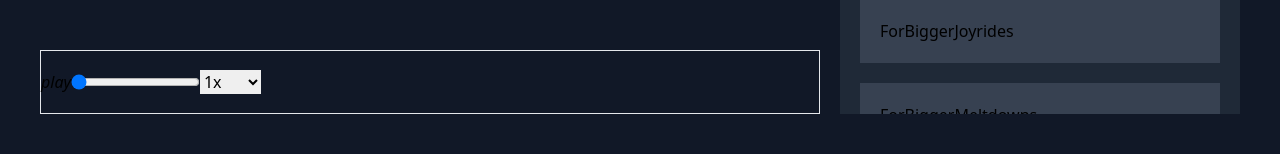
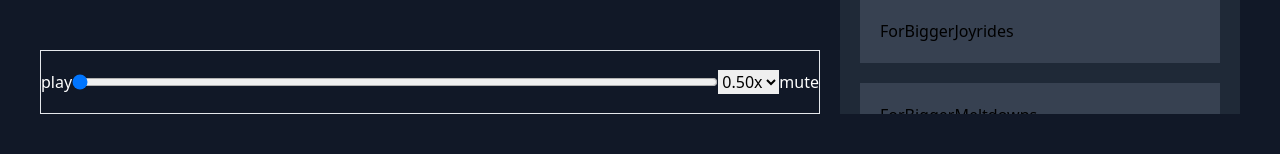
Before and after one commit to davidalekna/xstate-video-player, a React (Create React App) app: page / in a window 1280 px wide. Shown: the part 546-706 px from the top of the page. Built offline with nearby package versions, Linux system fonts and the light colour scheme.

Commit message:
spawn machines

```diff
--- a/src/components/player.tsx
+++ b/src/components/player.tsx
@@ -1,65 +1,68 @@
+import { useActor } from "@xstate/react";
 import { usePlaylistContext } from "./context";
 
 export const Player = ({ element }: { element: any }) => {
-  const [state] = usePlaylistContext();
-
-  const handleOnTimeUpdate = () => {};
-  const togglePlay = () => {};
-  const handleVideoProgress = (e: any) => {};
-  const handleVideoSpeed = (e: any) => {};
-  const toggleMute = () => {};
-
-  const playerState = {
-    isPlaying: false,
-    isMuted: false,
-    progress: 0,
-    speed: 1,
-  };
+  const [{ context }] = usePlaylistContext();
+  const [state, send] = useActor(context.player!);
 
   return (
     <div className="relative w-full h-full">
       <div className="aspect-w-16 w-full aspect-h-9 flex bg-black overflow-hidden">
         <video
           className="w-full h-full"
-          src={state.context.videos[0].url}
+          src={state.context.url}
           ref={element}
-          onTimeUpdate={handleOnTimeUpdate}
+          onTimeUpdate={() => {
+            // TODO: send action to child machine
+          }}
         />
       </div>
       <div className="flex items-center absolute left-0 bottom-0 right-0 w-full border h-16">
-        <div className="actions">
-          <button onClick={togglePlay}>
-            {!playerState.isPlaying ? (
-              <i className="bx bx-play">play</i>
-            ) : (
-              <i className="bx bx-pause">pause</i>
-            )}
+        <div className="flex flex-none">
+          <button
+            className="text-white"
+            onClick={() => {
+              // toggle play
+              send("PLAY");
+            }}
+          >
+            {state.context.playing ? "pause" : "play"}
           </button>
         </div>
+        <div className="flex flex-auto">
           <input
             type="range"
             min="0"
             max="100"
-          value={playerState.progress}
-          onChange={(e) => handleVideoProgress(e)}
+            className="w-full"
+            value={state.context.progress}
+            onChange={(e) => {
+              // handleVideoProgress(e)
+            }}
           />
+        </div>
+        <div className="">
           <select
             className="velocity"
-          value={playerState.speed}
-          onChange={(e) => handleVideoSpeed(e)}
+            value={state.context.speed}
+            onChange={(e) => {
+              // handleVideoSpeed(e)
+            }}
           >
             <option value="0.50">0.50x</option>
             <option value="1">1x</option>
             <option value="1.25">1.25x</option>
             <option value="2">2x</option>
           </select>
-        <button className="mute-btn" onClick={toggleMute}>
-          {!playerState.isMuted ? (
-            <i className="bx bxs-volume-full"></i>
-          ) : (
-            <i className="bx bxs-volume-mute"></i>
-          )}
+          <button
+            className="text-white"
+            onClick={() => {
+              // send('MUTE')
+            }}
+          >
+            {state.context.muted ? "unmute" : "mute"}
           </button>
+        </div>
       </div>
     </div>
   );
--- a/src/components/playerMachine.ts
+++ b/src/components/playerMachine.ts
@@ -1,6 +1,7 @@
 import { createMachine } from "xstate";
 
-export const playerMachine = createMachine({
+export const createPlayerMachine = (context: any) => {
+  return createMachine({
     id: "Player",
     initial: "loading",
     states: {
@@ -55,7 +56,11 @@ export const playerMachine = createMachine({
     },
     schema: {
       context: {} as {
-      video: string;
+        url: string;
+        progress: number;
+        muted: boolean;
+        speed: number;
+        playing: boolean;
       },
       events: {} as
         | { type: "LOADED" }
@@ -71,7 +76,14 @@ export const playerMachine = createMachine({
         | { type: "SOUND" }
         | { type: "PLAYBACK_RATE" },
     },
-  context: { video: "url" },
+    context: {
+      url: "url",
+      playing: false,
+      progress: 0,
+      muted: false,
+      speed: 0,
+    },
     predictableActionArguments: true,
     preserveActionOrder: true,
   });
+};
--- a/src/components/playlist.tsx
+++ b/src/components/playlist.tsx
@@ -1,7 +1,7 @@
 import { usePlaylistContext } from "./context";
 
 export const Playlist = () => {
-  const [state] = usePlaylistContext();
+  const [state, send] = usePlaylistContext();
 
   return (
     <div className="flex flex-none w-[400px]">
@@ -11,7 +11,10 @@ export const Playlist = () => {
         </div>
         <div className="flex flex-col gap-5 p-5 overflow-y-auto">
           {state.context.videos.map((item) => (
-            <div className="flex items-center p-5 w-full h-18 bg-gray-700">
+            <div
+              className="flex items-center p-5 w-full h-18 bg-gray-700"
+              onClick={() => send("PLAY")}
+            >
               {item.thumbnail.split("/").at(-1)?.replace(".jpg", "")}
             </div>
           ))}
--- a/src/components/playlistMachine.ts
+++ b/src/components/playlistMachine.ts
@@ -1,10 +1,13 @@
-import { createMachine } from "xstate";
+import { ActorRefFrom, assign, createMachine, spawn } from "xstate";
+import { createPlayerMachine } from "./playerMachine";
 
-export const playlistMachine = createMachine({
+export const playlistMachine = createMachine(
+  {
     id: "Playlist",
     initial: "loading",
     states: {
       loading: {
+        entry: "spawnPlayer",
         on: {
           LOADED: {
             target: "ready",
@@ -17,7 +20,10 @@ export const playlistMachine = createMachine({
           AUTOPLAY: {},
           LOOP: {},
           SHUFFLE: {},
-        NEXT: {},
+          NEXT: {
+            target: undefined,
+            actions: "spawnPlayer",
+          },
           PREV: {},
         },
       },
@@ -26,9 +32,9 @@ export const playlistMachine = createMachine({
       context: {} as {
         autoplay: boolean;
         videos: any[];
+        player: ActorRefFrom<ReturnType<typeof createPlayerMachine>> | null;
         loop: boolean;
         shuffle: boolean;
-      playing: string;
         next: string;
         prev: string;
       },
@@ -44,12 +50,22 @@ export const playlistMachine = createMachine({
     context: {
       autoplay: false,
       videos: [],
+      player: null,
       loop: false,
       shuffle: false,
-    playing: "null",
       next: "null",
       prev: "null",
     },
     predictableActionArguments: true,
     preserveActionOrder: true,
-});
+  },
+  {
+    actions: {
+      spawnPlayer: assign<any>({
+        player: (context: any) => {
+          return spawn(createPlayerMachine(context.videos[0]));
+        },
+      }),
+    },
+  }
+);
```
Lines whose indentation alone changed are shown as unchanged.
